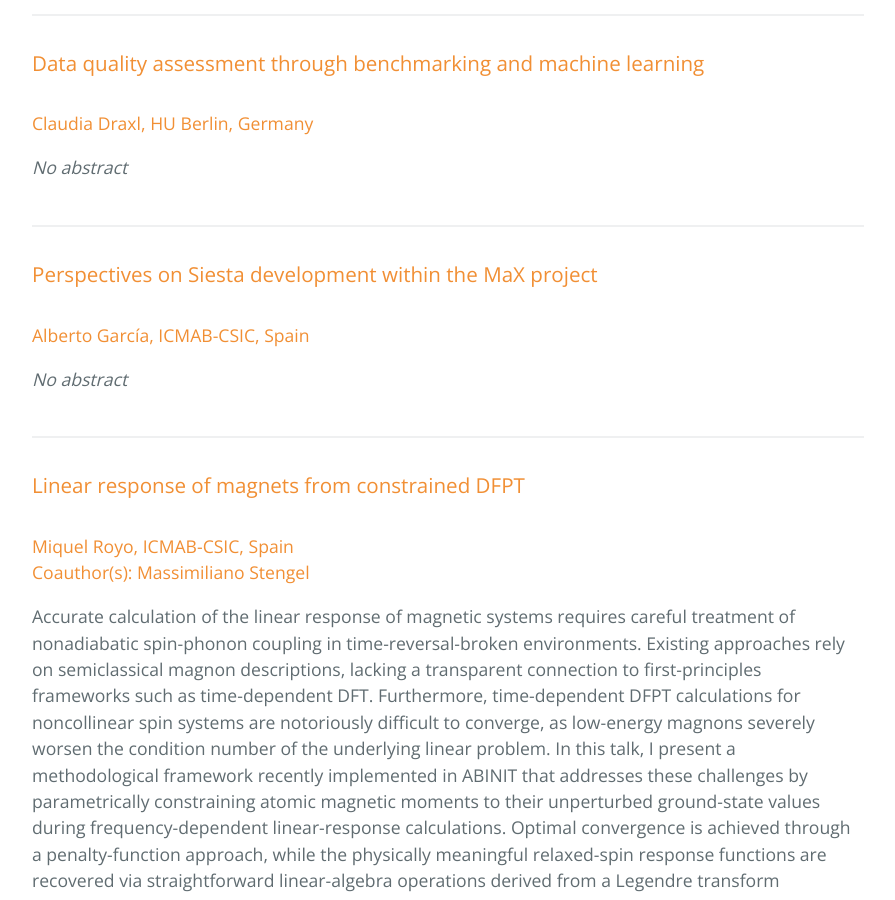
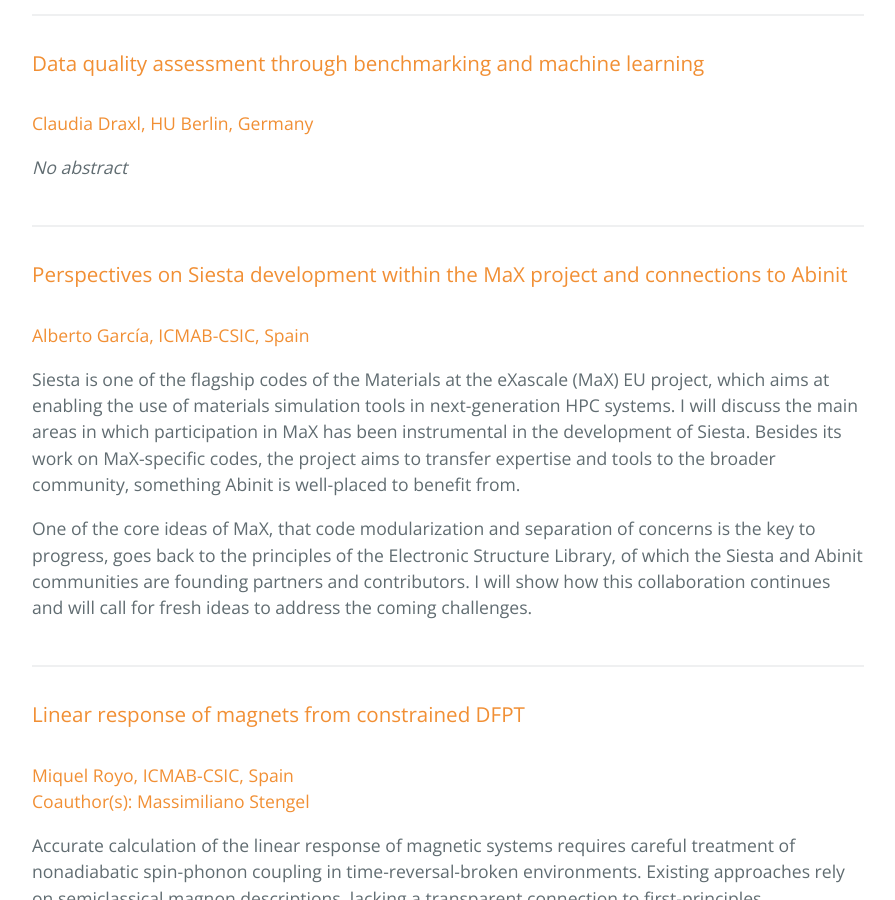
Before and after one commit to abinit/abidev2026, a Jekyll site: the page built from docs/abstracts.md, in a window 1280 px wide and 900 px high, scrolled down 2137 px. Shown: the whole window, without its empty margins (192-1087 px from the left). Built offline with Jekyll 4.4.1, drawn with Linux system fonts in a browser that asks for light colours; the repository's description, which GitHub fills in, is left out.

Commit message:
One more abstract

```diff
--- a/docs/abstracts.md
+++ b/docs/abstracts.md
@@ -48,9 +48,11 @@ _No abstract_
 
 <hr>
  <a id="García"></a>
-### Perspectives on Siesta development within the MaX project
+### Perspectives on Siesta development within the MaX project and connections to Abinit
 #### Alberto García, ICMAB-CSIC, Spain
-_No abstract_
+Siesta is one of the flagship codes of the Materials at the eXascale (MaX) EU project, which aims at enabling the use of materials simulation tools in next-generation HPC systems. I will discuss  the main areas in which participation in MaX has been instrumental in the development of Siesta. Besides its work on MaX-specific codes, the project aims to transfer expertise and tools to the broader community, something Abinit is well-placed to benefit from.
+
+One of the core ideas of MaX, that code modularization and separation of concerns is the key to progress, goes back to the principles of the Electronic Structure Library, of which the Siesta and Abinit communities are founding partners and contributors. I will show how this collaboration continues and will call for fresh ideas to address the coming challenges.
 <br><br>
 
 <hr>
```
